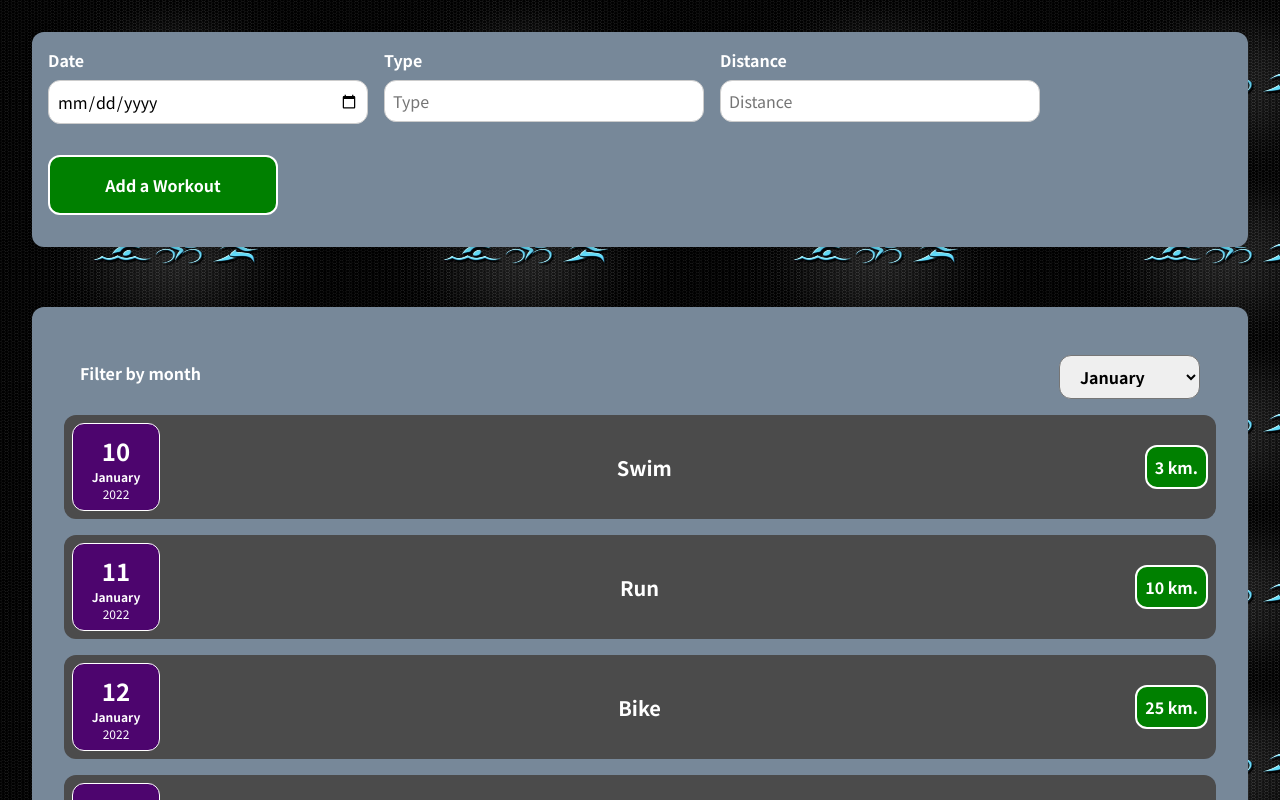
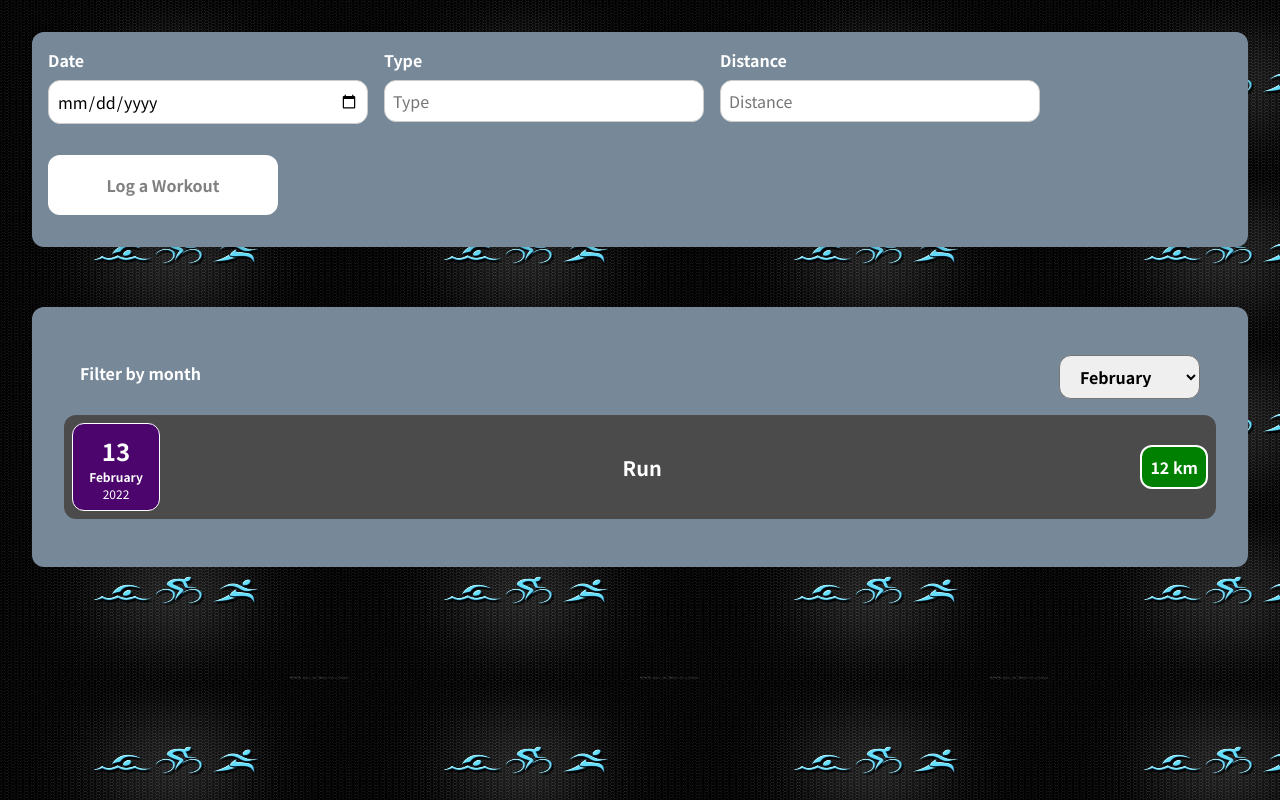
Before and after one commit to cailqk/ReactJS-project, a React (Create React App) app: page / in a window 1280 px wide. Shown: the top 800 px of the page. Built offline with nearby package versions, Linux system fonts and the light colour scheme.

Commit message:
Implemented some logic to the filter, more to come

```diff
--- a/src/App.js
+++ b/src/App.js
@@ -1,8 +1,8 @@
 import Workouts from "./custom_components/Contents/Workouts";
 import AddNew from "./custom_components/AddNew/AddNew";
+import { useState } from 'react';
 
-function App() {
-  const workouts = [
+const testInfo = [
   {
     id: "w1",
     type: "Swim",
@@ -13,25 +13,29 @@
     id: "w2",
     type: "Run",
     distance: 10,
-      date: new Date(2022, 0, 11),
+    date: new Date(2022, 2, 11),
   },
   {
     id: "w3",
     type: "Bike",
     distance: 25,
-      date: new Date(2022, 0, 12),
+    date: new Date(2022, 2, 12),
   },
   {
     id: "w4",
     type: "Run",
     distance: 12,
-      date: new Date(2022, 0, 13),
+    date: new Date(2022, 1, 13),
   },
 ];
 
+function App() {
+ const [workouts, setWorkout] = useState(testInfo);
+
   const addWorkoutHandler = (workout) => {
-    console.log("App.js is doing:");
-    console.log(workout);
+   setWorkout(prevWorkout => {
+     return[workout, ...prevWorkout]
+   });
   };
 
   return (
--- a/src/custom_components/AddNew/AddNew.css
+++ b/src/custom_components/AddNew/AddNew.css
@@ -15,8 +15,8 @@
     cursor: pointer;
     padding: 1rem 2rem;
     border: 2px solid white;
-    background-color: green;
-    color: white;
+    background-color: white;
+    color: grey;
     border-radius: 12px;
     float: right;
     margin-top: 15px;
@@ -26,8 +26,9 @@
 
 .new-workout button:hover,
 .new-workout button:active {
-    background-color: #510674;
-    border-color: #510674;
+    background-color: green;
+    border-color: green;
+    color: white;
 }
 
 .new-workout button.alternative {
--- a/src/custom_components/AddNew/Form.js
+++ b/src/custom_components/AddNew/Form.js
@@ -66,7 +66,7 @@
           />
         </div>
         <div className="new-workout_button">
-          <button type="submit">Add a Workout</button>
+          <button type="submit">Log a Workout</button>
         </div>
       </div>
     </form>
--- a/src/custom_components/Contents/WorkoutType.js
+++ b/src/custom_components/Contents/WorkoutType.js
@@ -8,7 +8,7 @@
       <Date date={props.date} />
       <div className="workout-item_description">
         <h2 className="wType">{props.type}</h2>
-        <div className="workout-item_distance">{props.distance} km.</div>
+        <div className="workout-item_distance">{props.distance} km</div>
       </div>
     </Shell>
   );
--- a/src/custom_components/Contents/Workouts.js
+++ b/src/custom_components/Contents/Workouts.js
@@ -5,18 +5,27 @@
 import { useState } from "react";
 
 function Workouts(props) {
-  const [filteredMonth, setFilteredMonth] = useState("January");
+  const [filteredMonth, setFilteredMonth] = useState("1");
 
   const filterChangeHandler = (selectedMonth) => {
     setFilteredMonth(selectedMonth);
   };
 
+  const filteredWorkouts = props.item.filter(el => {
+      return el.date.getMonth().toString() === filteredMonth;
+  });
+
   return (
     <div>
       <Shell className="train">
         <Filter onChangeFilter={filterChangeHandler} selected={filteredMonth} />
-        {props.item.map((el) => (
-          <WorkoutType date={el.date} type={el.type} distance={el.distance} />
+        {filteredWorkouts.map((el) => (
+          <WorkoutType
+            key={el.id}
+            date={el.date}
+            type={el.type}
+            distance={el.distance}
+          />
         ))}
       </Shell>
     </div>
--- a/src/custom_components/UI/Filter.js
+++ b/src/custom_components/UI/Filter.js
@@ -10,18 +10,18 @@
       <div className="workouts-filter_control">
         <label>Filter by month</label>
         <select onChange={filterHandler} value={props.selected}>
-          <option value="January">January</option>
-          <option value="February">February</option>
-          <option value="March">March</option>
-          <option value="April">April</option>
-          <option value="May">May</option>
-          <option value="June">June</option>
-          <option value="July">July</option>
-          <option value="August">August</option>
-          <option value="September">September</option>
-          <option value="October">October</option>
-          <option value="November">November</option>
-          <option value="December">December</option>
+          <option value="0">January</option>
+          <option value="1">February</option>
+          <option value="2">March</option>
+          <option value="3">April</option>
+          <option value="4">May</option>
+          <option value="5">June</option>
+          <option value="6">July</option>
+          <option value="7">August</option>
+          <option value="8">September</option>
+          <option value="9">October</option>
+          <option value="10">November</option>
+          <option value="11">December</option>
         </select>
       </div>
     </div>
```
Also changed, not shown: 1 other file (tests, documents, lock files or other folders). Lines whose indentation alone changed are shown as unchanged.
